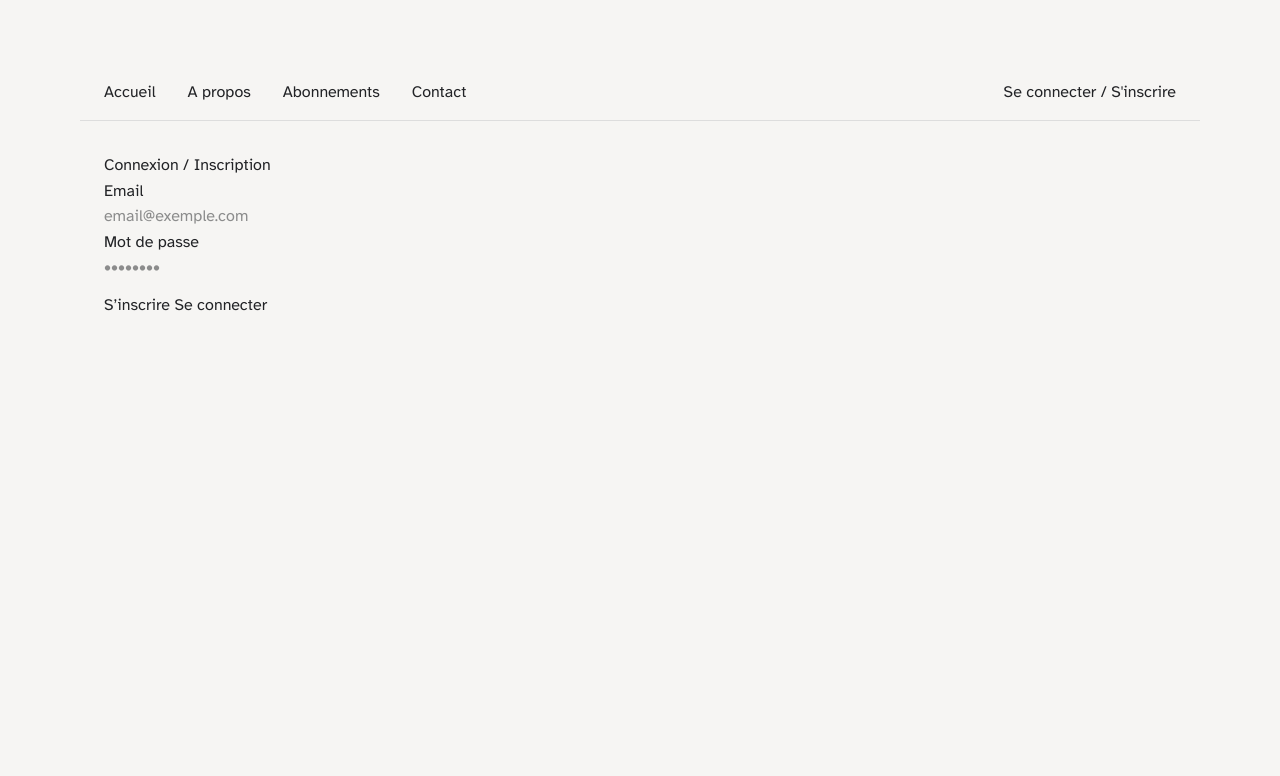
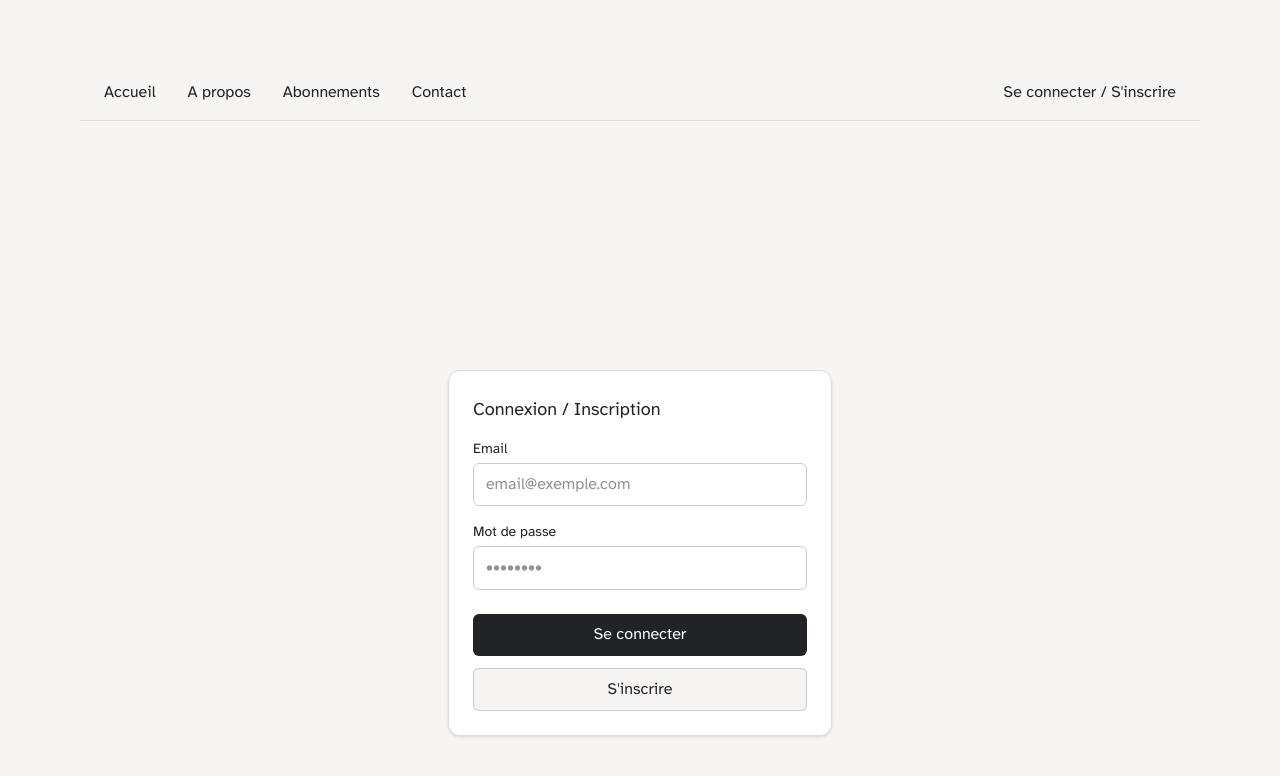
Before and after one commit to ouiispeak/ouiispeak, a Next.js app: page /auth in a window 1280 px wide. Shown: the top 776 px of the page. Built offline with nearby package versions, Linux system fonts and the light colour scheme; no server answers.

Commit message:
feat(auth): centered auth card, bordered inputs, vertical actions, Enter = login

```diff
--- a/src/app/(public)/auth/page.tsx
+++ b/src/app/(public)/auth/page.tsx
@@ -3,17 +3,26 @@ import { redirect } from 'next/navigation';
 import { createServerSupabase } from '@/lib/supabaseServer';
 import AuthForm from '@/components/AuthForm';
 
-export const metadata: Metadata = { title: 'Connexion — OuiiSpeak' };
+export const metadata: Metadata = {
+  title: 'Connexion — OuiiSpeak',
+};
 
 export default async function AuthPage() {
   const supabase = await createServerSupabase();
   const { data: { user } } = await supabase.auth.getUser();
-  if (user) redirect('/tableau-de-bord');
+  if (user) {
+    redirect('/tableau-de-bord');
+  }
 
   return (
-    <main>
-      <h1>Connexion / Inscription</h1>
-      <AuthForm />
+    <main className="min-h-screen flex items-center justify-center bg-[#f6f5f3] text-[#222326] px-6 py-12">
+      <div className="w-full max-w-sm border border-[#ddd] rounded-xl bg-white text-[#222326] shadow-sm p-6">
+        <h1 className="text-lg font-medium mb-4">
+          Connexion / Inscription
+        </h1>
+
+        <AuthForm />
+      </div>
     </main>
   );
 }
--- a/src/components/AuthForm.tsx
+++ b/src/components/AuthForm.tsx
@@ -6,68 +6,115 @@ import { supabase } from '@/lib/supabaseClient';
 
 export default function AuthForm() {
   const router = useRouter();
+
   const [email, setEmail] = useState('');
   const [password, setPassword] = useState('');
   const [loading, setLoading] = useState(false);
   const [msg, setMsg] = useState<string | null>(null);
 
-  async function handleSignUp() {
-    setLoading(true); setMsg(null);
-    const { error } = await supabase.auth.signUp({ email, password });
-    if (error) setMsg(error.message);
-    else {
-      setMsg('Compte créé. Redirection…');
-      // Wait a moment for auth state to propagate
-      await new Promise(resolve => setTimeout(resolve, 100));
+  async function handleSignIn(e?: React.FormEvent) {
+    if (e) e.preventDefault();
+    setLoading(true);
+    setMsg(null);
+
+    const { error } = await supabase.auth.signInWithPassword({
+      email,
+      password,
+    });
+
+    if (error) {
+      setMsg(error.message);
+    } else {
+      setMsg('Connexion réussie. Redirection…');
       router.push('/tableau-de-bord');
     }
+
     setLoading(false);
   }
 
-  async function handleSignIn() {
-    setLoading(true); setMsg(null);
-    const { error } = await supabase.auth.signInWithPassword({ email, password });
-    if (error) setMsg(error.message);
-    else {
-      setMsg('Connexion réussie. Redirection…');
-      // Wait a moment for auth state to propagate
-      await new Promise(resolve => setTimeout(resolve, 100));
+  async function handleSignUp() {
+    setLoading(true);
+    setMsg(null);
+
+    const { error } = await supabase.auth.signUp({
+      email,
+      password,
+    });
+
+    if (error) {
+      setMsg(error.message);
+    } else {
+      setMsg('Compte créé. Redirection…');
       router.push('/tableau-de-bord');
     }
+
     setLoading(false);
   }
 
   return (
-    <form onSubmit={(e) => e.preventDefault()}>
-      <div>
-        <label>Email</label><br />
+    <form onSubmit={handleSignIn} className="text-[#222326]">
+      {/* Email field */}
+      <div className="mb-4">
+        <label htmlFor="email" className="block text-sm mb-1">
+          Email
+        </label>
         <input
+          id="email"
           type="email"
+          className="w-full border border-[#ccc] rounded-md px-3 py-2 bg-white text-[#222326]"
           placeholder="email@exemple.com"
           value={email}
           onChange={(e) => setEmail(e.target.value)}
           disabled={loading}
+          required
         />
       </div>
-      <div>
-        <label>Mot de passe</label><br />
+
+      {/* Password field */}
+      <div className="mb-4">
+        <label htmlFor="password" className="block text-sm mb-1">
+          Mot de passe
+        </label>
         <input
+          id="password"
           type="password"
+          className="w-full border border-[#ccc] rounded-md px-3 py-2 bg-white text-[#222326]"
           placeholder="••••••••"
           value={password}
           onChange={(e) => setPassword(e.target.value)}
           disabled={loading}
+          required
         />
       </div>
-      <div style={{ marginTop: 12 }}>
-        <button type="button" onClick={handleSignUp} disabled={loading}>
-          S’inscrire
-        </button>{' '}
-        <button type="button" onClick={handleSignIn} disabled={loading}>
+
+      {/* Action buttons */}
+      <div className="flex flex-col gap-3 mt-6">
+        {/* Login first */}
+        <button
+          type="submit"
+          disabled={loading}
+          className="w-full rounded-md py-2 px-4 font-medium text-white bg-[#222326] disabled:opacity-50"
+        >
           Se connecter
         </button>
+
+        {/* Sign up second */}
+        <button
+          type="button"
+          disabled={loading}
+          onClick={handleSignUp}
+          className="w-full rounded-md py-2 px-4 font-medium text-[#222326] bg-[#f6f5f3] border border-[#222326]/20 disabled:opacity-50"
+        >
+          S'inscrire
+        </button>
       </div>
-      {msg && <p>{msg}</p>}
+
+      {/* Message / feedback */}
+      {msg && (
+        <p className="text-sm mt-4 text-[#222326]">
+          {msg}
+        </p>
+      )}
     </form>
   );
 }
```
Also changed, not shown: 1 other file (tests, documents, lock files or other folders).
